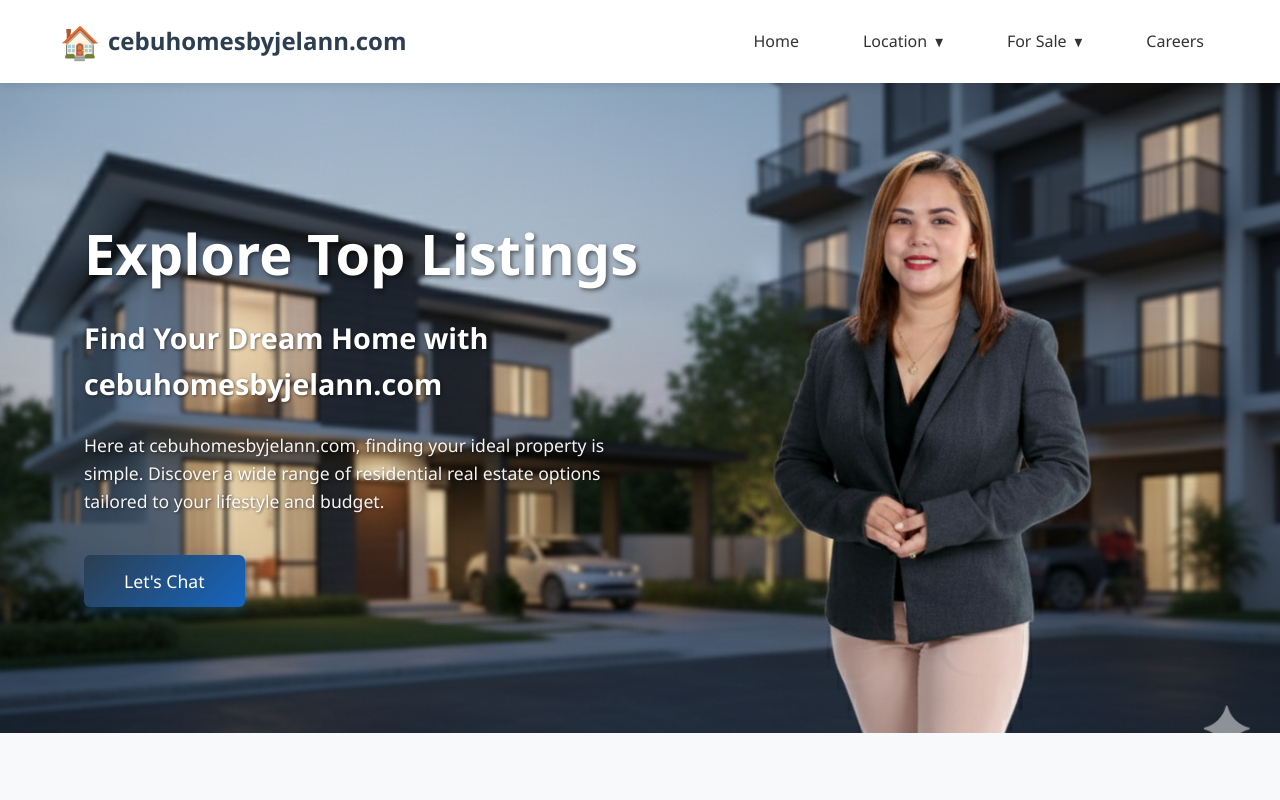
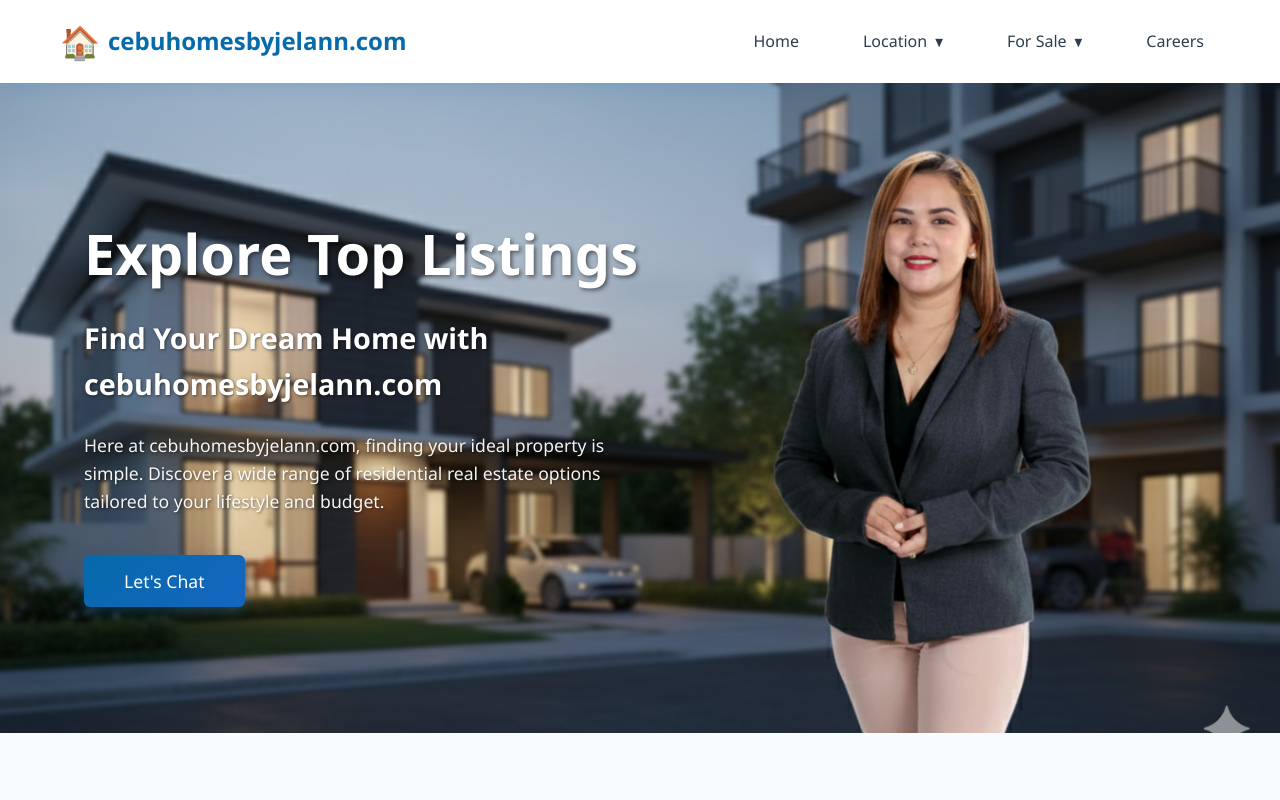
Before and after one commit to mash-alt/Real-Estate-Portfolio, a React (Vite) app: page / in a window 1280 px wide. Shown: the top 800 px of the page. Built offline with nearby package versions, Linux system fonts and the light colour scheme.

Commit message:
changed color scheme

```diff
--- a/src/styles/index.css
+++ b/src/styles/index.css
@@ -1,14 +1,14 @@
 :root {
-  --primary-color: #2c3e50;
-  --secondary-color: #3498db;
-  --accent-color: #e74c3c;
-  --text-color: #333;
-  --text-light: #666;
-  --bg-light: #f8f9fa;
-  --border-color: #ddd;
+  --primary-color: #066aab;
+  --secondary-color: #0d47a1;
+  --accent-color: #e14a3c;
+  --text-color: #2c3e50;
+  --text-light: #6b7280;
+  --bg-light: #f8fcff;
+  --border-color: #d1e5f4;
   --white: #ffffff;
-  --shadow: 0 2px 10px rgba(0,0,0,0.1);
-  --shadow-hover: 0 4px 20px rgba(0,0,0,0.15);
+  --shadow: 0 4px 15px rgba(6, 106, 171, 0.12);
+  --shadow-hover: 0 8px 30px rgba(6, 106, 171, 0.2);
   --transition: all 0.3s ease;
 }
 
```
